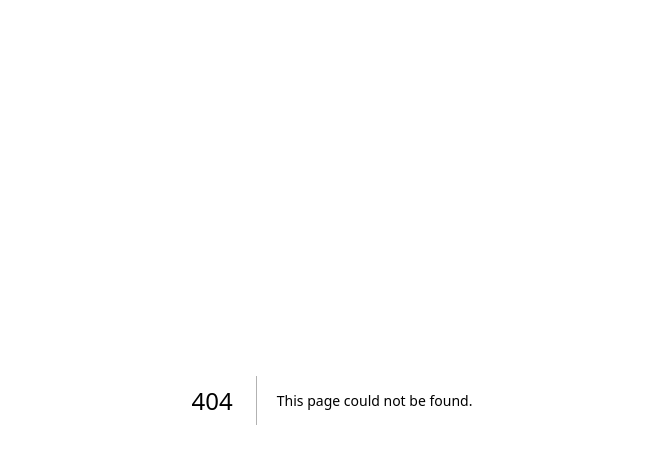
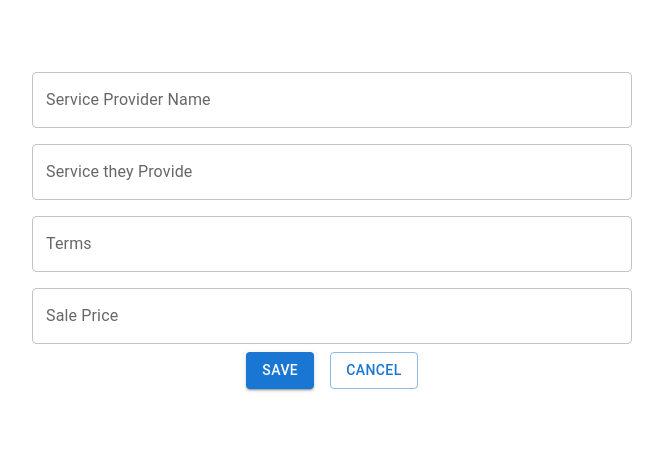
Before and after one commit to ShantnuKadam/OpsJotter-App, a Next.js app: page /post/Service in a window 1280 px wide. Before the commit this address had no page. Shown: the top 464 px of the page, without its empty margins (308-971 px from the left). Built offline with nearby package versions, Linux system fonts and the light colour scheme.

Commit message:
Kakoli Services
25/04/2024 (09:11 AM)

```diff
--- /dev/null
+++ b/pages/post/Service.js
@@ -0,0 +1,54 @@
+import React, { useState } from 'react';
+import { Button, TextField, Box, Container, Grid } from '@mui/material';
+
+const FormComponent = () => {
+  const [formData, setFormData] = useState({
+    providerName: '',
+    theyProvid: '',
+    terms: '',
+    salePrice: ''
+  });
+
+  const handleChange = (event) => {
+    const { name, value } = event.target;
+    setFormData(prevState => ({
+      ...prevState,
+      [name]: value
+    }));
+  };
+
+  const handleSubmit = (event) => {
+    event.preventDefault();
+    console.log('Form Data:', formData);
+    // Process form data here or send to an API
+  };
+
+  return (
+    <Container maxWidth="sm">
+      <form onSubmit={handleSubmit}>
+        <Box sx={{ marginTop: 8, display: 'flex', flexDirection: 'column', alignItems: 'center', '& .MuiTextField-root': { m: 1, width: '75ch' } }}>
+          {/* Similar TextField components as before, with added onChange */}
+          <TextField label="Service Provider Name" variant="outlined" name="providerName" value={formData.providerName} onChange={handleChange} />
+          <TextField label="Service they Provide" variant="outlined" name="theyProvid" value={formData.theyProvid} onChange={handleChange} />
+          <TextField label="Terms" variant="outlined" name="terms" value={formData.terms} onChange={handleChange} />
+          <TextField label="Sale Price" variant="outlined" name="salePrice" value={formData.salePrice} onChange={handleChange} />
+
+          <Grid container justifyContent="center" spacing={2}>
+            <Grid item>
+              <Button type="submit" variant="contained" color="primary">
+                Save
+              </Button>
+            </Grid>
+            <Grid item>
+              <Button type="button" variant="outlined" color="primary">
+                Cancel
+              </Button>
+            </Grid>
+          </Grid>
+        </Box>
+      </form>
+    </Container>
+  );
+};
+
+export default FormComponent;
```
Also changed, not shown: pages/post/home.js (+6 -3 lines).
